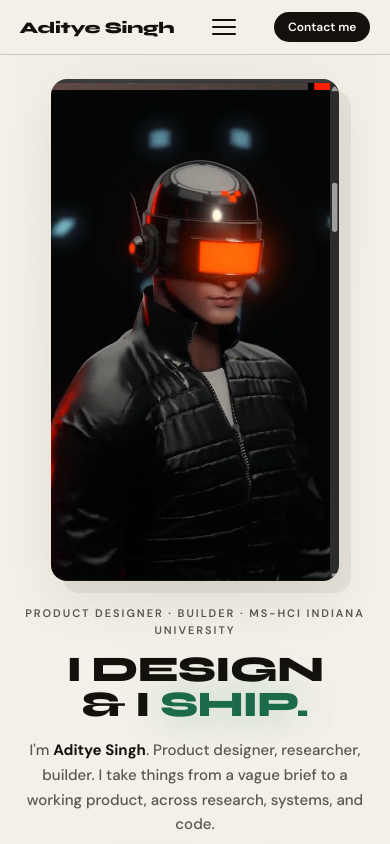
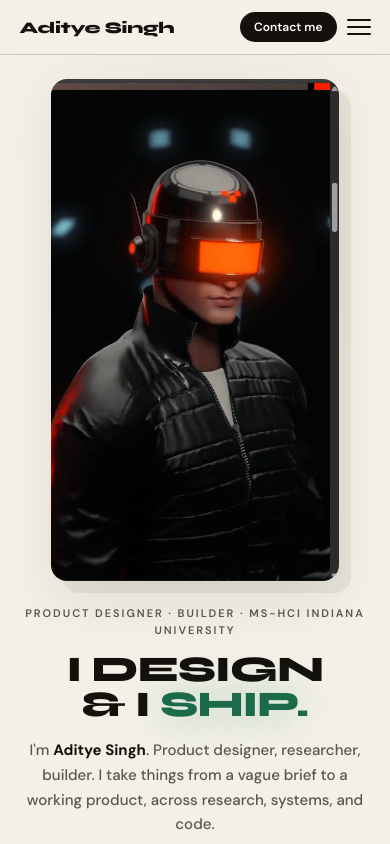
Before and after one commit to Sarim2022/ClientPortfolioTest1, a plain HTML site: page index.html in a window 390 px wide. Shown: the top 844 px of the page. Drawn offline with Linux system fonts and the light colour scheme.

Commit message:
chaneg anxc

```diff
--- a/index.html
+++ b/index.html
@@ -12,18 +12,18 @@
 <body>
 <header>
     <div class="logo">Aditye Singh</div>
-    <button type="button" class="menu-icon" id="menuToggle" aria-label="Open menu">
-        <span class="bar"></span>
-        <span class="bar"></span>
-        <span class="bar"></span>
-    </button>
     <nav class="desktop-nav">
         <a href="#">Work</a>
         <a href="#">Play</a>
         <a href="#">About</a>
         <a href="#">Resume ↗</a>
     </nav>
-    <button class="contact-btn">Contact me</button>
+    <button type="button" class="contact-btn">Contact me</button>
+    <button type="button" class="menu-icon" id="menuToggle" aria-label="Open menu">
+        <span class="bar"></span>
+        <span class="bar"></span>
+        <span class="bar"></span>
+    </button>
 </header>
 
 <div class="mobile-overlay" id="mobileOverlay">
--- a/style.css
+++ b/style.css
@@ -61,6 +61,7 @@ header {
     display: flex;
     justify-content: space-between;
     align-items: center;
+    gap: clamp(0.5rem, 2vw, 1rem);
     padding: clamp(0.75rem, 2vw, 1rem) var(--space-inline);
     border-bottom: 1px solid var(--border-strong);
     width: 100%;
@@ -70,6 +71,15 @@ header {
     background: color-mix(in srgb, var(--bg) 92%, transparent);
     backdrop-filter: blur(12px);
     -webkit-backdrop-filter: blur(12px);
+}
+
+.desktop-nav {
+    flex: 1;
+    display: flex;
+    justify-content: center;
+    align-items: center;
+    flex-wrap: wrap;
+    gap: 0.25rem;
 }
 
 .logo {
@@ -721,12 +731,30 @@ h1 {
 
 /* --- Responsive: nav + mobile polish --- */
 @media (max-width: 768px) {
+    header {
+        display: grid;
+        grid-template-columns: minmax(0, 1fr) auto auto;
+        align-items: center;
+        column-gap: 0.625rem;
+    }
+
+    .logo {
+        min-width: 0;
+    }
+
     .desktop-nav {
         display: none;
     }
 
+    .contact-btn {
+        flex-shrink: 0;
+        justify-self: end;
+    }
+
     .menu-icon {
         display: flex;
+        flex-shrink: 0;
+        justify-self: end;
     }
 
     .hero {
```
